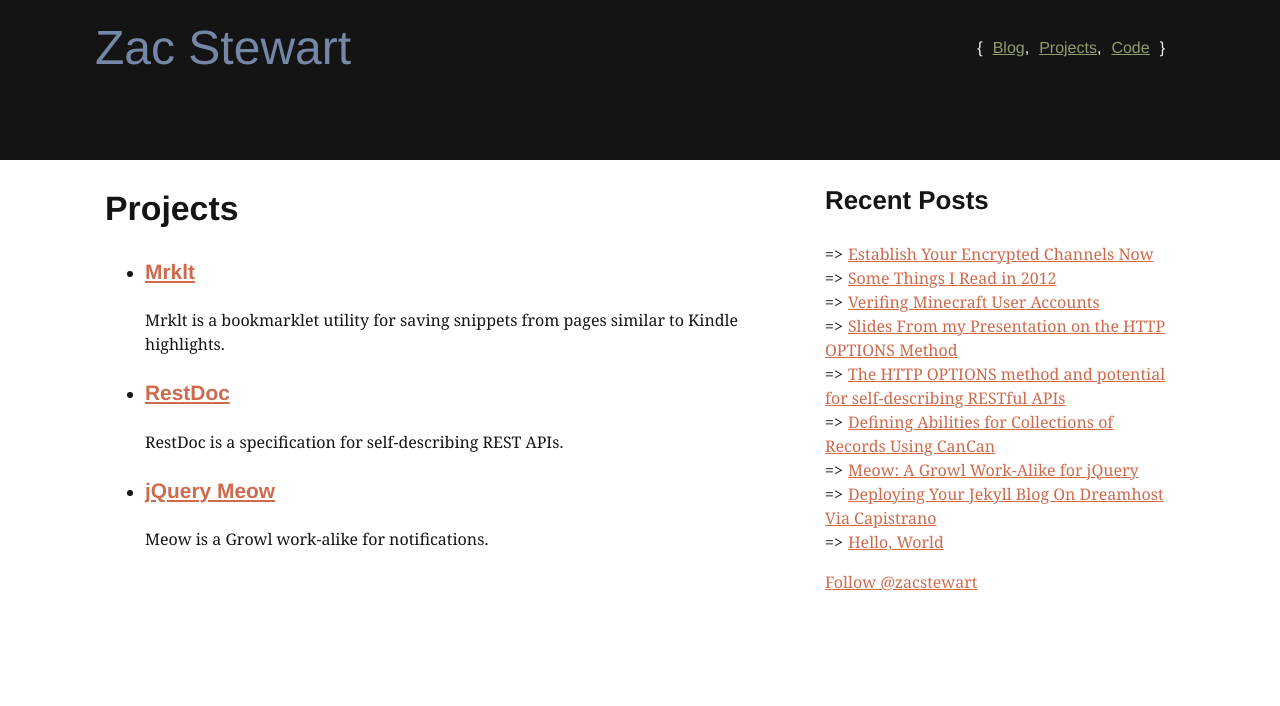
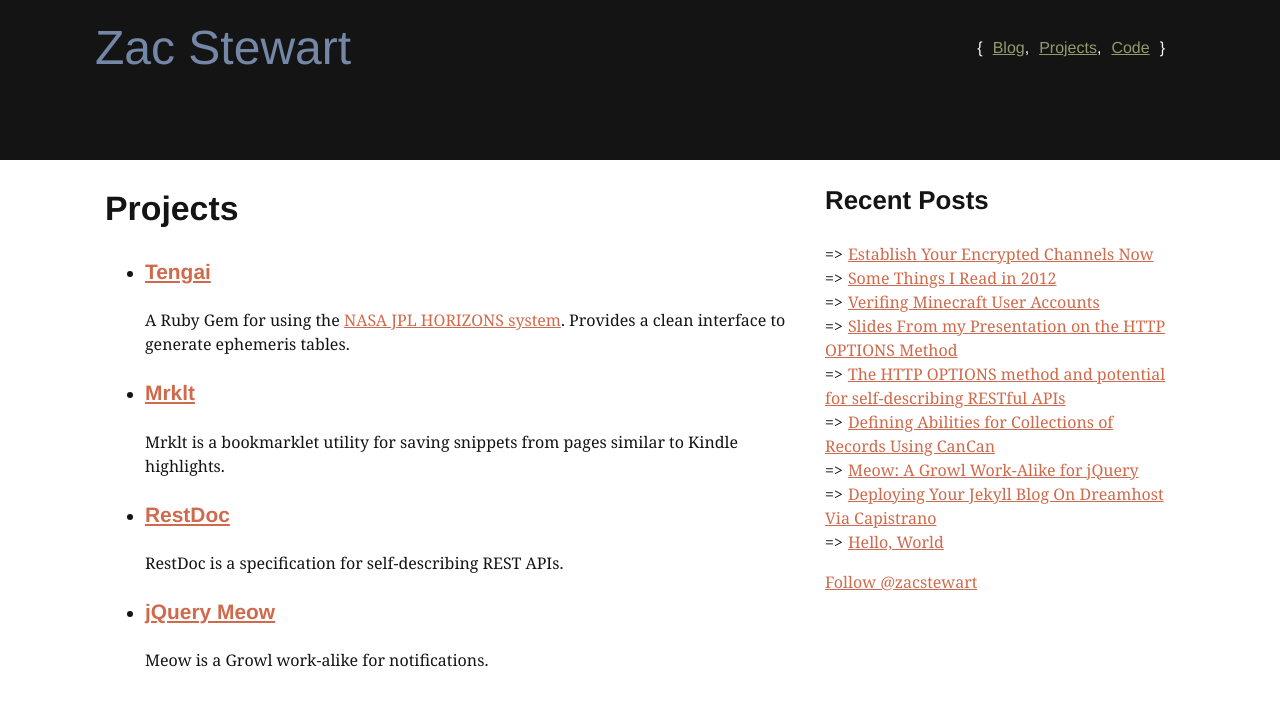
Before and after one commit to zacstewart/zacstewart.github.io, a Jekyll site: the page built from projects.md, in a window 1280 px wide. Shown: the top 706 px of the page. Built offline with Jekyll 4.4.1, drawn with Linux system fonts in a browser that asks for light colours; some web fonts are replaced; comment, search, counter and statistics services are not loaded.

Commit message:
Add Tengai to projects

```diff
--- a/projects.md
+++ b/projects.md
@@ -4,6 +4,10 @@ title: Projects
 ---
 {{ page.title }}
 ====
+
+* ### [Tengai](https://github.com/zacstewart/tengai)
+  A Ruby Gem for using the [NASA JPL HORIZONS system](http://ssd.jpl.nasa.gov/?horizons).
+  Provides a clean interface to generate ephemeris tables.
 
 * ### [Mrklt](http://mrklt.herokuapp.com)
   Mrklt is a bookmarklet utility for saving snippets from pages similar to
```
